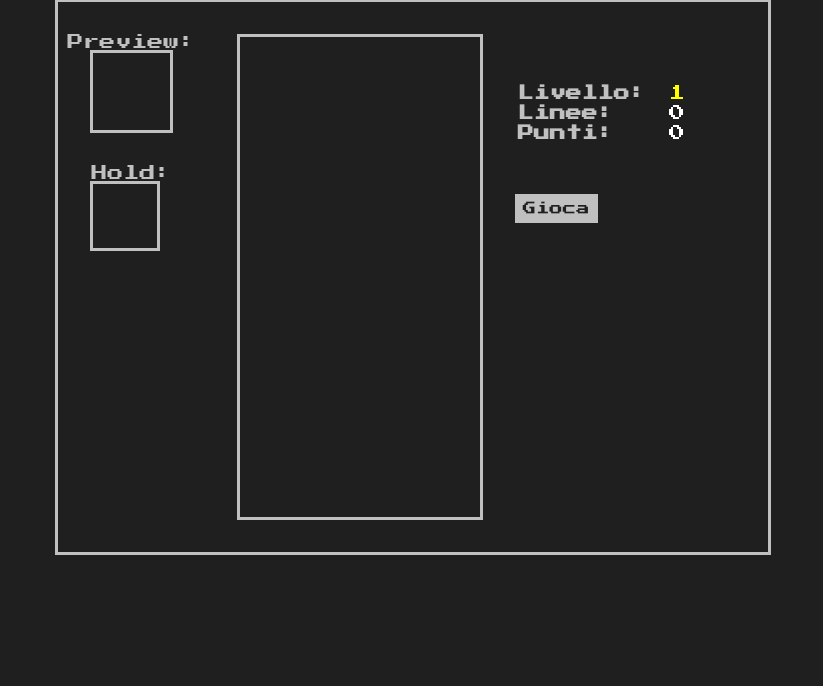
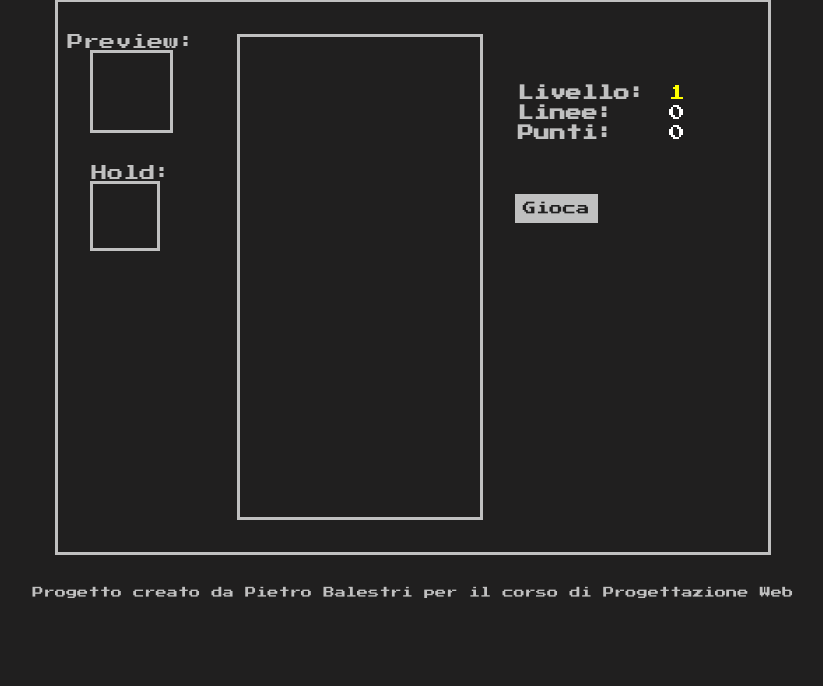
Before and after one commit to balpie/tritesWebApp, a PHP site: page /php/index.php in a window 1280 px wide. Shown: the part 73-759 px from the top of the page, without its empty margins (227-1050 px from the left). Run offline with PHP 8.4, Linux system fonts and the light colour scheme.

Commit message:
Aggiunto footer

```diff
--- /dev/null
+++ b/css/footer.css
@@ -0,0 +1,4 @@
+footer{
+    text-align: center;
+    font-size: 0.7em;
+}
--- a/php/account.php
+++ b/php/account.php
@@ -7,6 +7,7 @@
         <link rel="stylesheet" href="../css/account.css">
         <link rel="stylesheet" href="../css/navbar.css">
         <link rel="stylesheet" href="../css/tabelle.css">
+        <link rel="stylesheet" href="../css/footer.css">
         <link rel="stylesheet" href="../css/tetracolors.css">
         <script src="../js/account.js"></script>
         <link rel="preconnect" href="https://fonts.googleapis.com">
@@ -50,5 +51,6 @@
                 <p id="Error"></p>
             <button id="LogOut" class="Nascosto" type="button" onclick="logOut()">Log Out</button>
         </main>
+        <footer>Progetto creato da Pietro Balestri per il corso di Progettazione Web</footer>
     </body>
 </html>
--- a/php/classifiche.php
+++ b/php/classifiche.php
@@ -7,6 +7,7 @@
         <link rel="stylesheet" href="../css/classifiche.css">
         <link rel="stylesheet" href="../css/tabelle.css">
         <link rel="stylesheet" href="../css/navbar.css">
+        <link rel="stylesheet" href="../css/footer.css">
         <link rel="stylesheet" href="../css/tetracolors.css">
         <link rel="preconnect" href="https://fonts.googleapis.com">
         <link rel="preconnect" href="https://fonts.gstatic.com" crossorigin>
@@ -98,5 +99,6 @@
                 }
             ?>
         </main>
+        <footer>Progetto creato da Pietro Balestri per il corso di Progettazione Web</footer>
     </body>
 </html>
--- a/php/guida.php
+++ b/php/guida.php
@@ -7,6 +7,7 @@
         <link rel="stylesheet" href="../css/guida.css">
         <link rel="stylesheet" href="../css/navbar.css">
         <link rel="stylesheet" href="../css/tetracolors.css">
+        <link rel="stylesheet" href="../css/footer.css">
         <link rel="preconnect" href="https://fonts.googleapis.com">
         <link rel="preconnect" href="https://fonts.gstatic.com" crossorigin>
         <link href="https://fonts.googleapis.com/css2?family=Press+Start+2P&display=swap" rel="stylesheet">
@@ -85,5 +86,6 @@
                 </dl>
             </article>
         </main>
+        <footer>Progetto creato da Pietro Balestri per il corso di Progettazione Web</footer>
     </body>
 </html>
--- a/php/index.php
+++ b/php/index.php
@@ -7,6 +7,7 @@
         <link rel="stylesheet" href="../css/game.css">
         <link rel="stylesheet" href="../css/navbar.css">
         <link rel="stylesheet" href="../css/tetracolors.css">
+        <link rel="stylesheet" href="../css/footer.css">
         <script src="../js/game.js"></script>
         <link rel="preconnect" href="https://fonts.googleapis.com">
         <link rel="preconnect" href="https://fonts.gstatic.com" crossorigin>
@@ -69,5 +70,6 @@
                 </aside>
             </main>
         </div>
+        <footer>Progetto creato da Pietro Balestri per il corso di Progettazione Web</footer>
     </body>
 </html>
```
